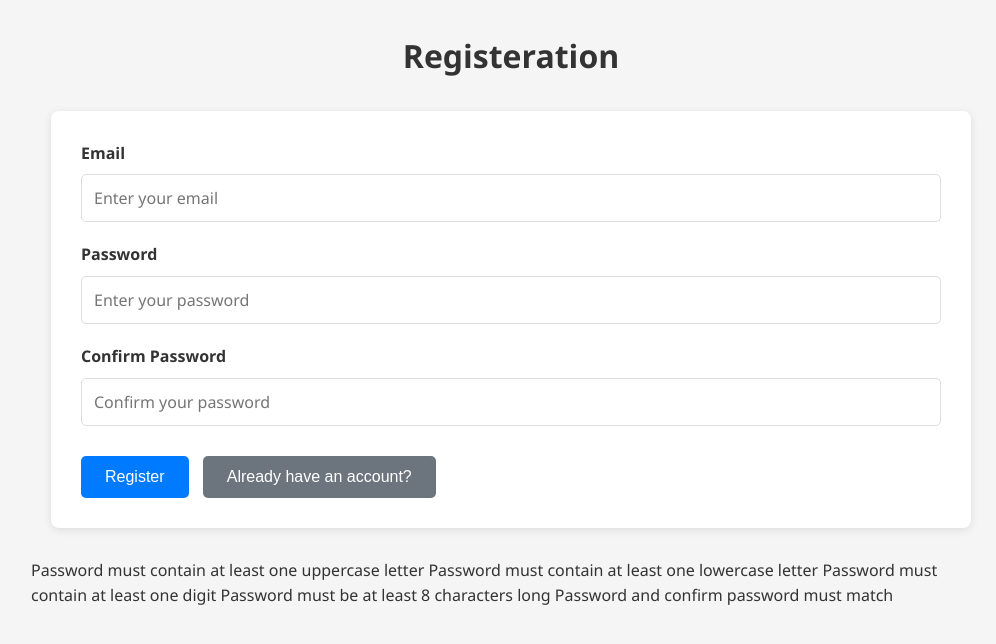
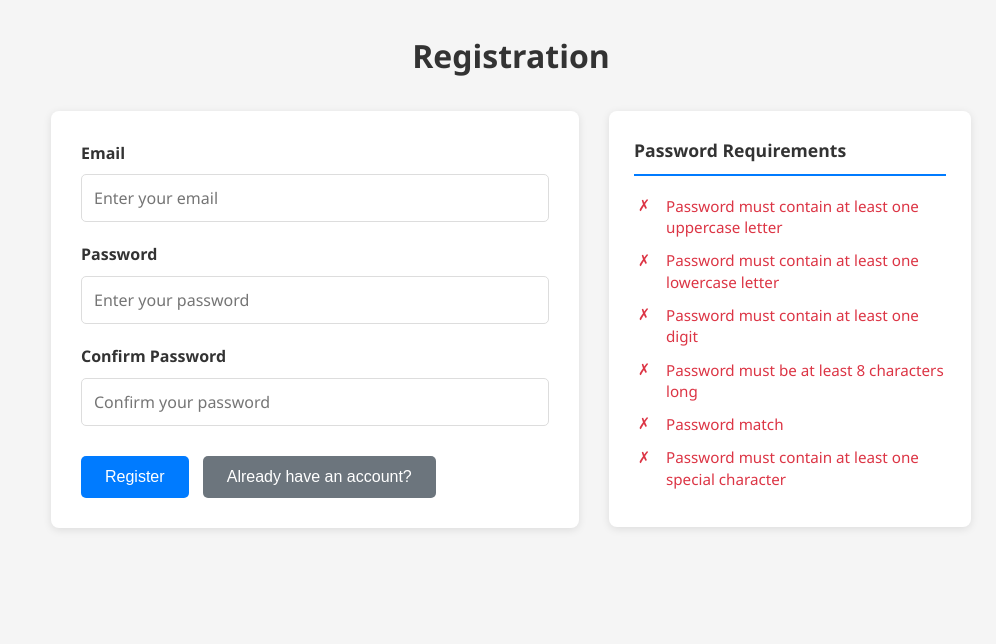
Before and after one commit to gzxfy/thrifting-app, a Flask app: page /register in a window 1280 px wide. Shown: the part 57-701 px from the top of the page, without its empty margins (129-1125 px from the left). Run offline with Flask 3, Linux system fonts and the light colour scheme.

Commit message:
Implement password validation UI and enhance registration form layout

```diff
--- a/app.py
+++ b/app.py
@@ -148,9 +148,6 @@ def edit_item(item_id):
     conn.close()
     return render_template('edit_item.html', item=item_data)
 
-
-
-
 if __name__ == '__main__':
     create_tables()
     init_db()
--- /dev/null
+++ b/static/password-validation.js
@@ -0,0 +1,75 @@
+/**
+ * Password Validation Script
+ * Handles real-time password validation with live UI updates
+ * Displays checkmarks (✓) when requirements are met, X (✗) when not
+ */
+
+// ============ DOM ELEMENTS ============
+const passwordInput = document.getElementById('password');
+const confirmPasswordInput = document.getElementById('confirm_password');
+
+function hasLength8Plus(password) {
+    return password.length >= 8;
+}
+
+function hasUppercase(password) {
+    return /[A-Z]/.test(password);
+}
+
+function hasLowercase(password) {
+    return /[a-z]/.test(password);
+}
+
+function hasDigit(password) {
+    return /\d/.test(password);
+}
+
+function hasSpecialChar(password) {
+    return /[!@#$%^&*(),.?":{}|<>]/.test(password);
+}
+
+function passwordsMatch(password, confirmPassword) {
+    return password === confirmPassword && password !== '';
+}
+
+function checkRequirement(requirementId, isValid) {
+    const requirementElement = document.getElementById(requirementId);
+    const iconElement = requirementElement.querySelector('.requirement-icon');
+    if (isValid) {
+        requirementElement.classList.add('valid');
+        requirementElement.classList.remove('invalid');
+        iconElement.classList.add('valid');
+        iconElement.classList.remove('invalid');
+        iconElement.textContent = '✓';
+    } else {
+        requirementElement.classList.add('invalid');
+        requirementElement.classList.remove('valid');
+        iconElement.classList.add('invalid');
+        iconElement.classList.remove('valid');
+        iconElement.textContent = '✗';
+    }
+}
+
+function updateValidationUI() {
+    const password = passwordInput.value;
+    const confirmPassword = confirmPasswordInput.value;
+
+    checkRequirement('req-length', hasLength8Plus(password));
+    checkRequirement('req-uppercase', hasUppercase(password));
+    checkRequirement('req-lowercase', hasLowercase(password));
+    checkRequirement('req-digit', hasDigit(password));
+    checkRequirement('req-specialchar', hasSpecialChar(password));
+    checkRequirement('req-match', passwordsMatch(password, confirmPassword));
+}
+
+passwordInput.addEventListener('input', updateValidationUI);
+confirmPasswordInput.addEventListener('input', updateValidationUI);
+
+updateValidationUI(); // Initial call to set the correct state on page load\
+
+/**
+ * Password Validation Script
+ * Inspired by: https://github.com/T4jgat/registration_api_client
+ * Original author: T4jgat
+ * License: [CHECK THEIR LICENSE]
+ */
--- a/static/style.css
+++ b/static/style.css
@@ -258,22 +258,132 @@ p.price {
     }
 }
 
-/* Validation Sidebar */
+/* ==================== REGISTRATION WRAPPER & LAYOUT ==================== */
+/* Made with the respect to ChatGPT's suggestions for a clean and modern design, with a focus on user experience and responsiveness. */
+/* Main wrapper: positions form and sidebar using flexbox */
+.registration-wrapper {
+    display: flex;
+    gap: 30px;
+    align-items: flex-start;
+}
+
+/* Form card takes up 60% on desktop */
+.registration-wrapper .form-card {
+    flex: 1.5;
+    min-width: 0; /* Prevents flex children from overflowing */
+}
+
+/* Validation sidebar takes up 40% on desktop */
 .validation-sidebar {
+    flex: 1;
     background-color: #fff;
     border-radius: 8px;
-    padding: 20px;
+    padding: 25px;
     box-shadow: 0 2px 8px rgba(0, 0, 0, 0.1);
-    margin-top: 20px;
+    height: fit-content;
+    position: sticky;
+    top: 20px;
 }
-.validation-sidebar label {
-    display: block;
-    margin-bottom: 10px;
+
+/* ==================== VALIDATION SIDEBAR STYLING ==================== */
+
+/* Sidebar heading */
+.validation-sidebar h3 {
+    margin: 0 0 20px 0;
     color: #333;
+    font-size: 1.1em;
+    border-bottom: 2px solid #007BFF;
+    padding-bottom: 10px;
 }
-.validation-sidebar label.valid {
+
+/* Individual requirement item */
+.requirement-item {
+    display: flex;
+    align-items: flex-start;
+    flex-wrap: nowrap;
+    gap: 12px;
+    margin-bottom: 12px;
+    color: #dc3545;
+    font-weight: 400;
+    transition: color 0.3s ease;
+}
+
+/* Requirement icon styling */
+.requirement-icon {
+    flex-shrink: 0;
+    width: 20px;
+    height: 20px;
+    display: flex;
+    align-items: center;
+    justify-content: center;
+    font-weight: bold;
+    font-size: 1em;
+    transition: color 0.3s ease;
+    color: #dc3545;
+}
+
+/* Invalid state: red X */
+.requirement-icon.invalid {
+    color: #dc3545;
+}
+
+/* Valid state: green checkmark - swap the icon content */
+.requirement-icon.valid {
     color: #28a745;
 }
-.validation-sidebar label.invalid {
+
+/* Requirement text */
+.requirement-text {
+    font-size: 0.95em;
+    line-height: 1.4;
+    min-width: 0;
+    word-wrap: break-word;
+}
+
+/* Color change for entire requirement when valid */
+.requirement-item.valid {
+    color: #28a745;
+}
+
+.requirement-item.invalid {
     color: #dc3545;
 }
+
+/* ==================== RESPONSIVE: TABLET & MOBILE ==================== */
+
+@media (max-width: 1024px) {
+    /* On tablets, reduce gap and padding */
+    .registration-wrapper {
+        gap: 20px;
+    }
+
+    .validation-sidebar {
+        position: static; /* Remove sticky positioning on smaller screens */
+    }
+}
+
+/* Stack vertically on mobile devices */
+@media (max-width: 768px) {
+    .registration-wrapper {
+        flex-direction: column;
+        gap: 20px;
+    }
+
+    /* Both form and sidebar now take full width */
+    .registration-wrapper .form-card {
+        flex: 1;
+    }
+
+    .validation-sidebar {
+        flex: 1;
+        width: 100%;
+    }
+
+    .validation-sidebar h3 {
+        font-size: 1em;
+    }
+
+    .requirement-text {
+        font-size: 0.9em;
+    }
+}
--- a/templates/register.html
+++ b/templates/register.html
@@ -1,9 +1,10 @@
 {% extends "base.html" %}
 
 {% block content %}
-<h1>Registeration</h1>
-
+<h1>Registration</h1>
+{#-- Add a registration form with email, password, and confirm password fields (left side) --#}
 <div class="container">
+    <div class ="registration-wrapper">
         <div class="form-card">
             <form action="/register" method="POST" novalidate>
                 <div class="form-group">
@@ -13,12 +14,12 @@
 
                 <div class="form-group">
                     <label>Password</label>
-                <input type="password" name="password" value="{{ password or ''}}" placeholder="Enter your password" required>
+                    <input type="password" name="password" id="password" value="{{ password or ''}}" placeholder="Enter your password" required>
                 </div>
 
                 <div class="form-group">
                     <label>Confirm Password</label>
-                <input type="password" name="confirm_password" placeholder="Confirm your password" required>
+                    <input type="password" name="confirm_password" id="confirm_password" value="{{ confirm_password or ''}}" placeholder="Confirm your password" required>
                 </div>
 
                 {#-- Add required attribute to confirm password field --#}
@@ -27,15 +28,44 @@
                 <button type="button" class="btn btn-secondary" onclick="window.location.href='/login'; return false;">Already have an account?</button>
             </form>
         </div>
+
+    {#-- Add a sidebar for password validation requirements on right side --#}
+        <div class="validation-sidebar">
+            <h3>Password Requirements</h3>
+
+            <label id="req-uppercase" class="requirement-item">
+                <span class="requirement-icon invalid">✗</span>
+                <span class="requirement-text">Password must contain at least one uppercase letter</span>
+            </label>
+
+            <label id="req-lowercase" class="requirement-item">
+                <span class="requirement-icon invalid">✗</span>
+                <span class="requirement-text">Password must contain at least one lowercase letter</span>
+            </label>
+
+            <label id="req-digit" class="requirement-item">
+                <span class="requirement-icon invalid">✗</span>
+                <span class="requirement-text">Password must contain at least one digit</span>
+            </label>
+
+            <label id="req-length" class="requirement-item">
+                <span class="requirement-icon invalid">✗</span>
+                <span class="requirement-text">Password must be at least 8 characters long</span>
+            </label>
+
+            <label id="req-match" class="requirement-item">
+                <span class="requirement-icon invalid">✗</span>
+                <span class="requirement-text">Password match</span>
+            </label>
+
+            <label id="req-specialchar" class="requirement-item">
+                <span class="requirement-icon invalid">✗</span>
+                <span class="requirement-text">Password must contain at least one special character </span>
+            </label>
+        </div>
+    </div>
 </div>
 
-<div class ="registeration-wrapper">
-    </div class="validation-sidebar">
-        <label class="req-uppercase"> Password must contain at least one uppercase letter</label>
-        <label class="req-lowercase"> Password must contain at least one lowercase letter</label>
-        <label class="req-digit"> Password must contain at least one digit</label>
-        <label class="req-length"> Password must be at least 8 characters long</label>
-        <label class="req-match"> Password and confirm password must match</label>
-    </div>
-</div>
+{#-- Load the password validation script from external file --#}
+<script src="{{ url_for('static', filename='password-validation.js') }}"></script>
 {% endblock %}
```
Also changed, not shown: README.md, accounts.db, thrifting.db. Lines whose indentation alone changed are shown as unchanged.
